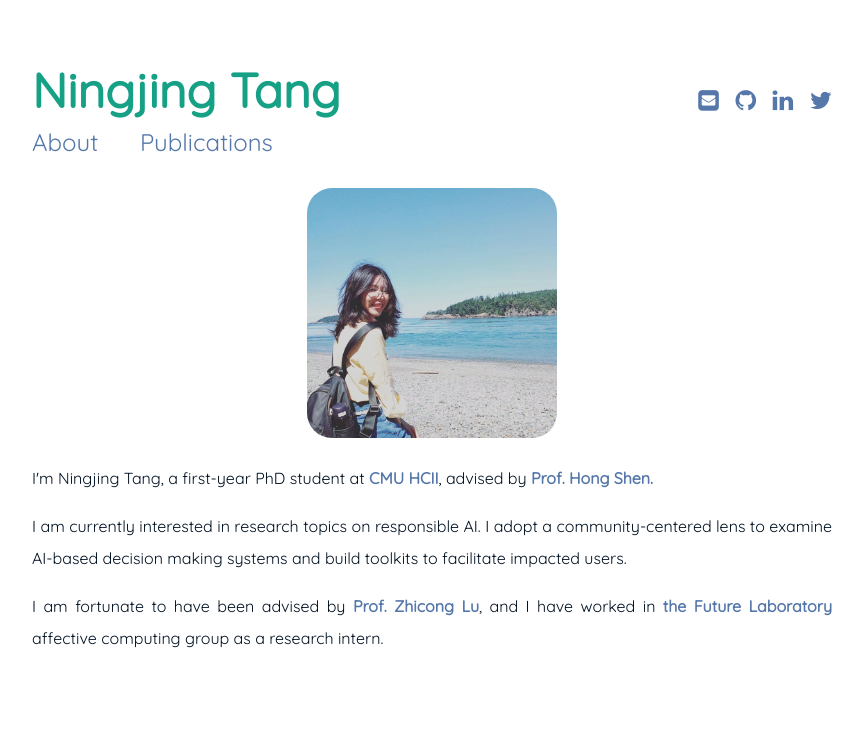
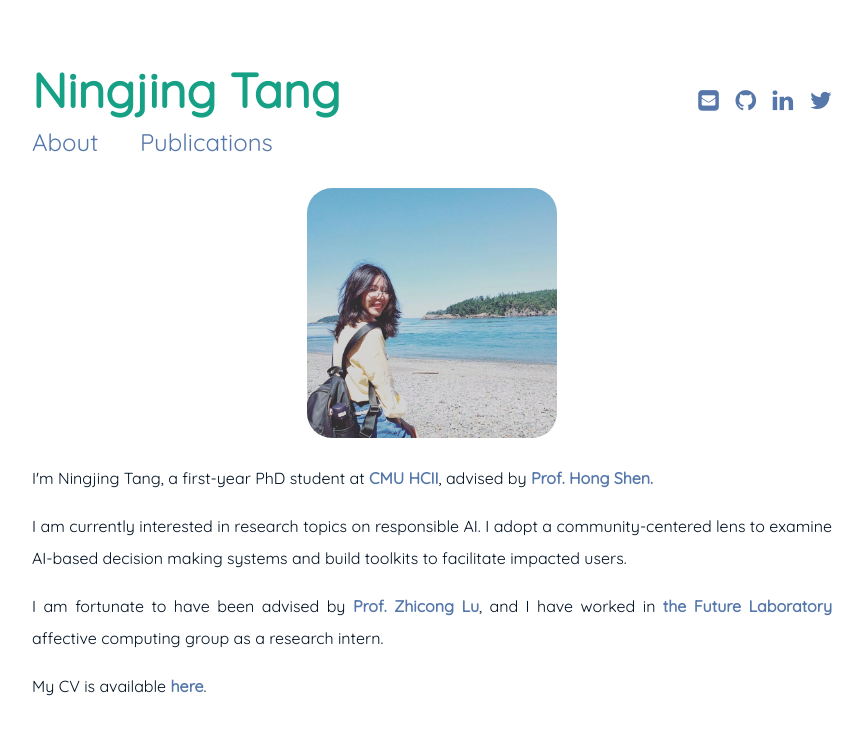
Before and after one commit to EvaaaaTang/evatang.github.io, a Jekyll site: the page built from index.md, in a window 1280 px wide. Shown: the top 735 px of the page, without its empty margins (208-1071 px from the left). Built offline with Jekyll 4.4.1, drawn with Linux system fonts in a browser that asks for light colours.

Commit message:
uploaded cv

```diff
--- a/index.md
+++ b/index.md
@@ -11,4 +11,5 @@
 	<p style="text-align:justify">I'm Ningjing Tang, a first-year PhD student at <strong> <a href="https://www.hcii.cmu.edu/">CMU HCII</a></strong>, advised by <strong> <a href="https://www.andrew.cmu.edu/user/hongs/">Prof. Hong Shen. </a></strong></p>
 	<p style="text-align:justify">I am currently interested in research topics on responsible AI. I adopt a community-centered lens to examine AI-based decision making systems and build toolkits to facilitate impacted users. </p>
 	<p style="text-align:justify">I am fortunate to have been advised by <strong> <a href="https://www.cs.cityu.edu.hk/~zhiconlu/">Prof. Zhicong Lu</a></strong>, and I have worked in <strong> <a href="https://thfl.tsinghua.edu.cn/en/yjdw/yjs/index.htm">the Future Laboratory </a> </strong> affective computing group as a research intern.</p>
+	<p style="text-align:justify">My CV is available <a href="./assets/ningjing_cv.pdf">here</a>.</p>
 </div>
```
Also changed, not shown: 2 other files.
